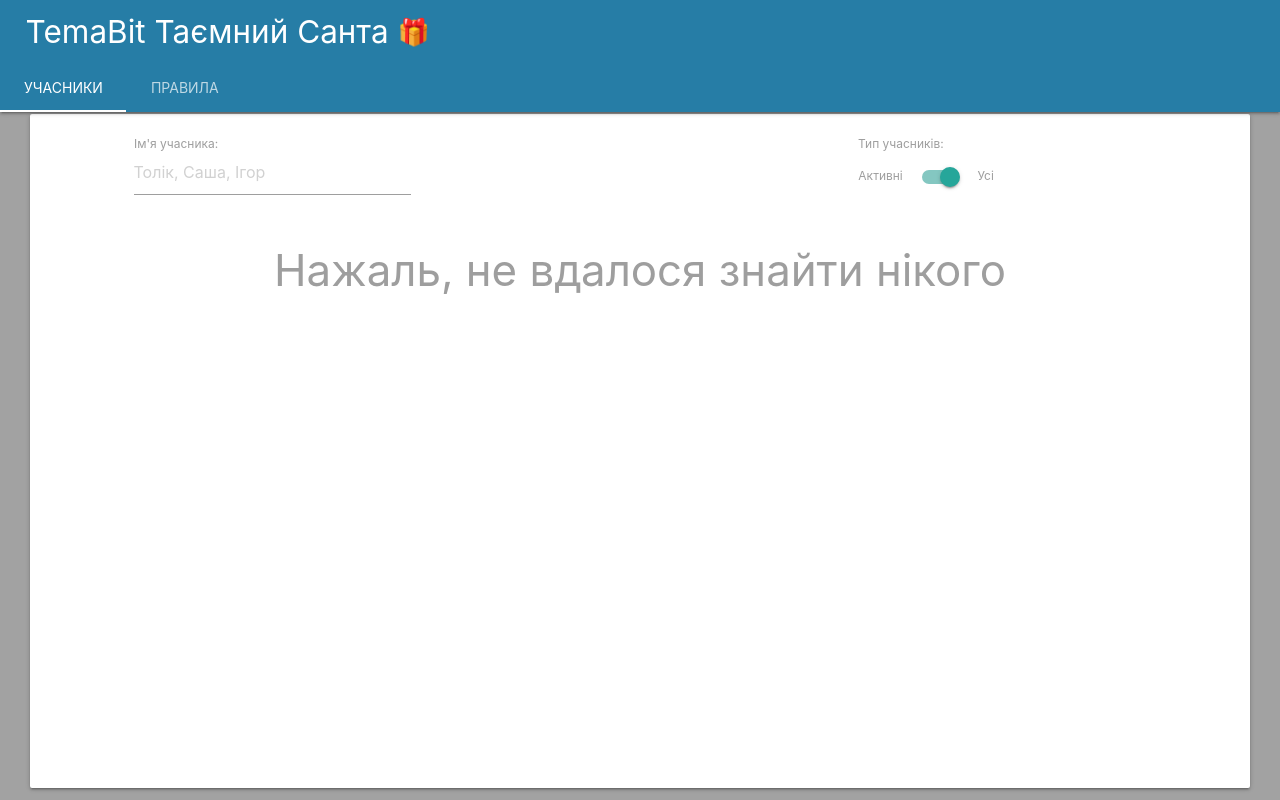
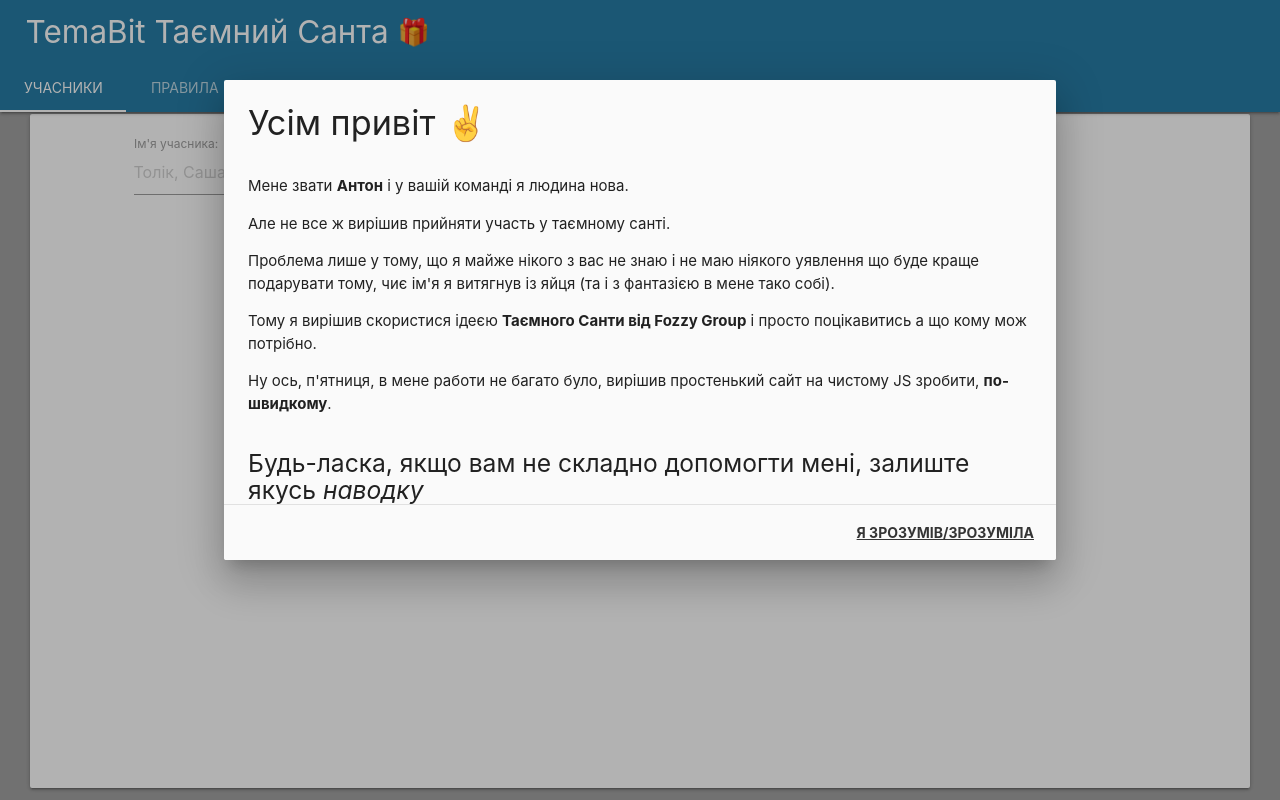
Before and after one commit to Sinfulelf/FozzySanta_vin, a plain HTML site: page index.html in a window 1280 px wide. Drawn offline with nearby package versions, Linux system fonts and the light colour scheme; no server answers.

Commit message:
added hello preview

```diff
--- a/htmlBuilder.js
+++ b/htmlBuilder.js
@@ -65,7 +65,7 @@
 	return participation
 		? wish
 			? `<span class="black-text" style="font-size: 20px;">${wish}</span>`
-			: `<span class="grey-text disabled">Участники іще не зазначив інтереси, і не дав натяк, на те що він бажає</span>`
+			: `<span class="grey-text disabled">Участники іще не залишав натяку на подарунок</span>`
 		: '<span class="grey-text disabled">Колега відмовився від участі</span>';
 }
 
@@ -85,7 +85,7 @@
 						Я передумав, і хочу прийняти участь
 				</a> `;
 	result += participation
-		? `<a data-userid="${id}" class="waves-effect waves-light btn-small wish-btn">${wish ? 'Змінити інтереси 🐱‍👓' : 'Поділитися інтересами 🐱‍🐉'}</a> `
+		? `<a data-userid="${id}" class="waves-effect waves-light btn-small wish-btn">${wish ? 'Змінити натяк 🐱‍👓' : 'Залишити натяк 🐱‍🐉'}</a> `
 		: '';
 	return result;
 }
@@ -127,7 +127,7 @@
 										background:#e6e4e4;
 										margin-bottom: -20px;"
 					></textarea>
-					<label for="${textAreaId}" class="">Інтереси</label>
+					<label for="${textAreaId}" class="">Натяк на подарунок</label>
 				</div>
 			</div>
 		</form>
--- a/index.html
+++ b/index.html
@@ -1,40 +1,44 @@
 <!DOCTYPE html>
 <html>
-
   <head>
     <title>Таємний Санта TemaBit</title>
     <meta charset="utf-8" />
     <meta name="viewport" content="width=device-width, initial-scale=1.0" />
     <link rel="shortcut icon" href="favicon.ico" type="image/x-icon" />
     <!--1-->
-  <link rel="stylesheet" href="https://cdnjs.cloudflare.com/ajax/libs/materialize/1.0.0/css/materialize.min.css" />
+    <link
+      rel="stylesheet"
+      href="https://cdnjs.cloudflare.com/ajax/libs/materialize/1.0.0/css/materialize.min.css"
+    />
     <!--2-->
     <script src="https://cdnjs.cloudflare.com/ajax/libs/materialize/1.0.0/js/materialize.min.js"></script>
     <!--3-->
     <link rel="stylesheet" href="style.css" />
-  <!--4-->
-  <script src="htmlBuilder.js"></script>
-  <!--5-->
-  <script src="httpHelper.js"></script>
-  <!--6-->
-  <script src="index.js"></script>
-  <!--7-->
   </head>
 
   <body>
     <div id="root-wrapper">
       <div id="root" class="content-wrapper z-depth-3">
-      <nav id="nav" class="nav-extended navbar-fixed" style="background:#267DA6">
+        <nav
+          id="nav"
+          class="nav-extended navbar-fixed"
+          style="background:#267DA6"
+        >
           <div class="nav-wrapper col s12">
             <a href="#!" class="brand-logo">
               TemaBit Таємний Санта
-            <label style="font-style: inherit;font-size: 26px;vertical-align: top;">🎁</label>
+              <label
+                style="font-style: inherit;font-size: 26px;vertical-align: top;"
+                >🎁</label
+              >
             </a>
           </div>
           <div class="nav-content">
             <ul id="nav-tabs" class="tabs tabs-transparent">
               <li class="tab">
-              <a class="active waves-effect waves-light" href="#participants">Учасники</a>
+                <a class="active waves-effect waves-light" href="#participants"
+                  >Учасники</a
+                >
               </li>
               <li class="tab">
                 <a class="waves-effect waves-light" href="#rules">Правила</a>
@@ -48,15 +52,32 @@
             <div class="wrapper">
               <div class="row s12">
                 <div class="col s0 m1" style="padding: 30px 0; "></div>
-              <div class="input-field col s5 m6 center-align" style="text-align: center;max-width:300px;">
-                <input id="user_name" type="text" placeholder="Толiк, Cаша, Iгор" class="validate" />
-                <label class="active" id="user_name-label" for="user_name">Ім'я учасника:</label>
+                <div
+                  class="input-field col s5 m6 center-align"
+                  style="text-align: center;max-width:300px;"
+                >
+                  <input
+                    id="user_name"
+                    type="text"
+                    placeholder="Толiк, Cаша, Iгор"
+                    class="validate"
+                  />
+                  <label class="active" id="user_name-label" for="user_name"
+                    >Ім'я учасника:</label
+                  >
                 </div>
-              <div class="input-field col s6 m4" style="float: right;padding-top: 15px;">
+                <div
+                  class="input-field col s6 m4"
+                  style="float: right;padding-top: 15px;"
+                >
                   <div class="switch " id="active_switch">
                     <label>
                       Активні
-                    <input id="active_switch_checkbox" type="checkbox" checked="checked" />
+                      <input
+                        id="active_switch_checkbox"
+                        type="checkbox"
+                        checked="checked"
+                      />
                       <span class="lever"></span>
                       Усі
                     </label>
@@ -75,7 +96,9 @@
             <div class="container">
               <ul class="collapsible">
                 <li>
-                <div class="collapsible-header">▼ Розбираємо подарунки в суботу 21-го після обіду</div>
+                  <div class="collapsible-header">
+                    ▼ Розбираємо подарунки в суботу 21-го після обіду
+                  </div>
                   <div class="collapsible-body">
                     <img src="Rules/slow.jpg" />
                   </div>
@@ -87,7 +110,9 @@
                   </div>
                 </li>
                 <li>
-                <div class="collapsible-header">▼ Нікому не розповідати кому ти робиш подарунок</div>
+                  <div class="collapsible-header">
+                    ▼ Нікому не розповідати кому ти робиш подарунок
+                  </div>
                   <div class="collapsible-body">
                     <img src="Rules/silent.jpg" />
                   </div>
@@ -107,8 +132,15 @@
         </p>
       </div>
       <div class="modal-footer">
-      <a id="remove-user" href="#!" class="modal-close waves-effect waves-green btn-flat">Насправді хочу видалити з участі!</a>
-      <a href="#!" class="modal-close waves-effect waves-red btn-flat">Відмінити</a>
+        <a
+          id="remove-user"
+          href="#!"
+          class="modal-close waves-effect waves-green btn-flat"
+          >Насправді хочу видалити з участі!</a
+        >
+        <a href="#!" class="modal-close waves-effect waves-red btn-flat"
+          >Відмінити</a
+        >
       </div>
     </div>
     <div id="notification-modal" class="modal">
@@ -123,6 +155,55 @@
         </h4>
       </div>
     </div>
+    <!-- Modal Structure -->
+    <div
+      id="first-open-modal"
+      class="modal modal-fixed-footer"
+      style="display: none;
+            height: 60%;
+            width: 65%;"
+    >
+      <div class="modal-content">
+        <h4>Усім привіт ✌</h4>
+        <div class="row"></div>
+        <p>
+          Мене звати <b data-img="mySelf.jpg" class="tooltipped tooltipped-text hello-tooltip" data-position="right">Антон</b> і у вашій команді я людина
+          нова.
+        </p>
+        <p>Але не все ж вирішив прийняти участь у таємному санті.</p>
+        <p>
+          Проблема лише у тому, що я майже нікого з вас не знаю і не маю ніякого
+          уявлення що буде краще подарувати тому, чиє ім'я я витягнув із яйця
+          (та і з фантазією в мене тако собі).
+        </p>
+        <p>
+          Тому я вирішив скористися ідеєю
+          <b data-img="santa_done.jpg" class="tooltipped tooltipped-text hello-tooltip" data-position="top">Таємного Санти від Fozzy Group</b>
+          і просто поцікавитись а що кому мож потрібно.
+        </p>
+        <p>
+          Ну ось, п'ятниця, в мене работи не багато було, вирішив простенький сайт
+          на чистому JS зробити, <b data-img="slowpoke.jpg" class="tooltipped tooltipped-text hello-tooltip" data-position="top">по-швидкому</b>.
+        </p>
+        <div class="row"></div>
+        <h5>
+          <div class="row">Будь-ласка, якщо вам не складно допомогти мені, залиште якусь <i>наводку</i></div>
+          <div class="row">Ви <b data-img="arigato.jpg" class="tooltipped tooltipped-text hello-tooltip" data-position="top">дуже</b> мені цим допоможете.</div>
+          <div class="row" style="font-size: 16px;">(<i>А можливо і ще комусь такому як я</i>)</div>
+        </h5>
+      </div>
+      <div class="modal-footer">
+        <a href="#!" class="modal-close waves-effect waves-green btn-flat">
+          Я зрозумів/зрозуміла
+        </a>
+      </div>
+    </div>
+    <!--4-->
+    <script src="htmlBuilder.js"></script>
+    <!--5-->
+    <script src="httpHelper.js"></script>
+    <!--6-->
+    <script src="index.js"></script>
+    <!--7-->
   </body>
-
 </html>
--- a/index.js
+++ b/index.js
@@ -30,11 +30,13 @@
 	});
 
 	var removeModal = M.Modal.init(document.getElementById('remove-modal'), {
-		opacity: 0.7
+		opacity: 0.7,
+		preventScrolling: true
 	});
 
 	global.NOTIFICATION_MODAL = M.Modal.init(document.getElementById('notification-modal'), {
-		opacity: 0.6
+		opacity: 0.6,
+		preventScrolling: true
 	});
 
 	////getUsers -> f(callback)- From httpHelper.js
@@ -101,7 +103,29 @@
 		}, 16);
 	});
 
-    var collapsible = M.Collapsible.init( document.querySelectorAll('.collapsible'), {});
+	var collapsible = M.Collapsible.init( document.querySelectorAll('.collapsible'), {});
+
+	if(!localStorage.getItem('alreadyShow')) {
+		localStorage.setItem('alreadyShow', true);
+
+		M.Modal.init(document.getElementById('first-open-modal'), {
+			opacity: 0.3,
+			preventScrolling: true,
+			onOpenEnd: () => {
+				setTimeout(() => {
+					var helloTooltips = document.getElementsByClassName('hello-tooltip');
+					for(var i = 0; i< helloTooltips.length; i++){
+						var elem = helloTooltips[i];
+						var source = elem.dataset.img;
+						console.log(source);
+						M.Tooltip.init(elem, {
+							html: `<div class=""><img src="tooltips/${source}" style="max-height:300px; max-width:500px;"/></div>`
+						});
+					}
+				});
+			}
+		}).open();
+	}
 });
 
 var addHideClass = (el, hideClass = global.classes.HIDE, timeout = 300) => {
```
Also changed, not shown: tooltips/arigato.jpg (added), tooltips/mySelf.jpg (added), tooltips/santa_done.jpg (added), tooltips/slowpoke.jpg (added). Lines whose indentation alone changed are shown as unchanged.
